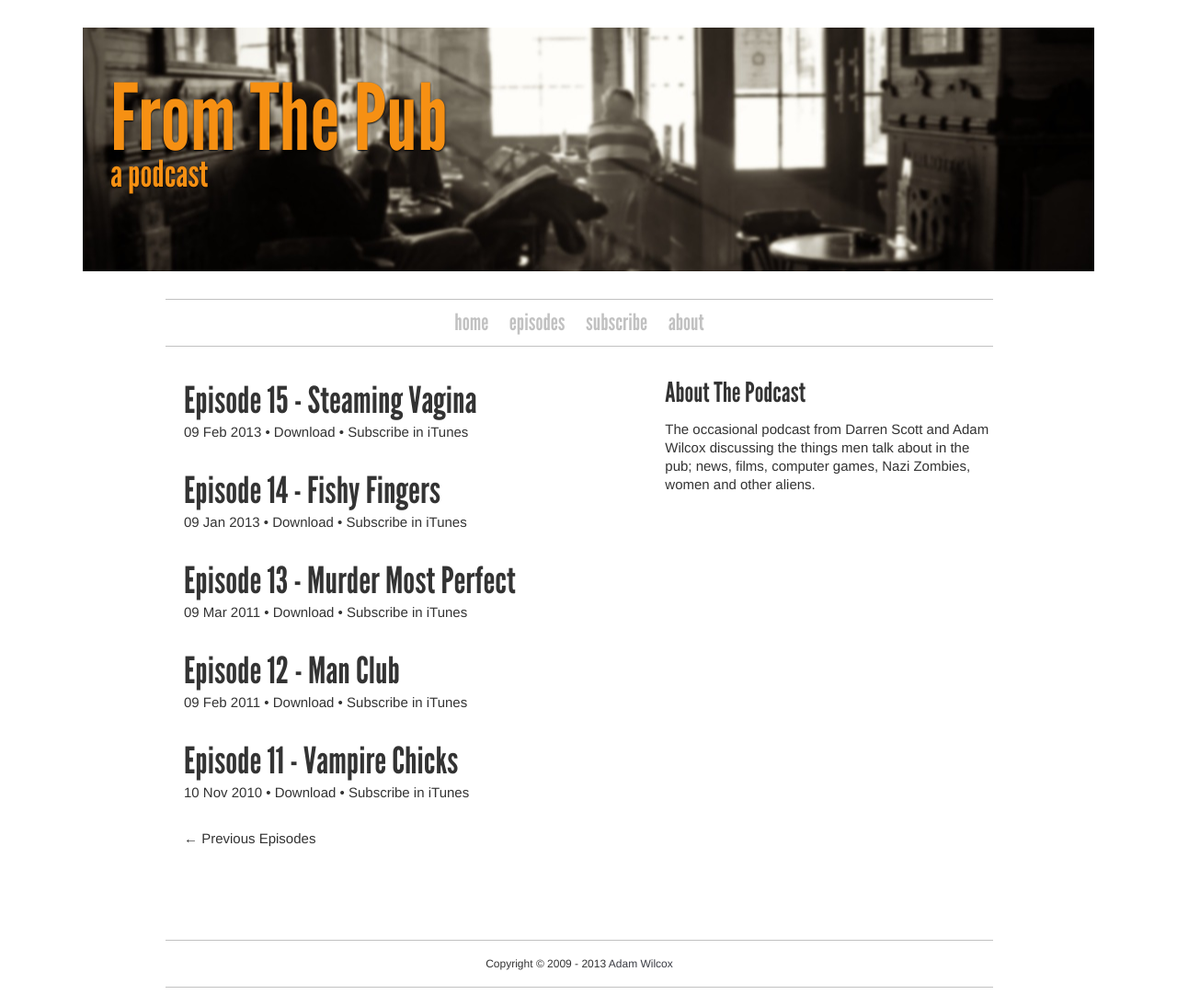
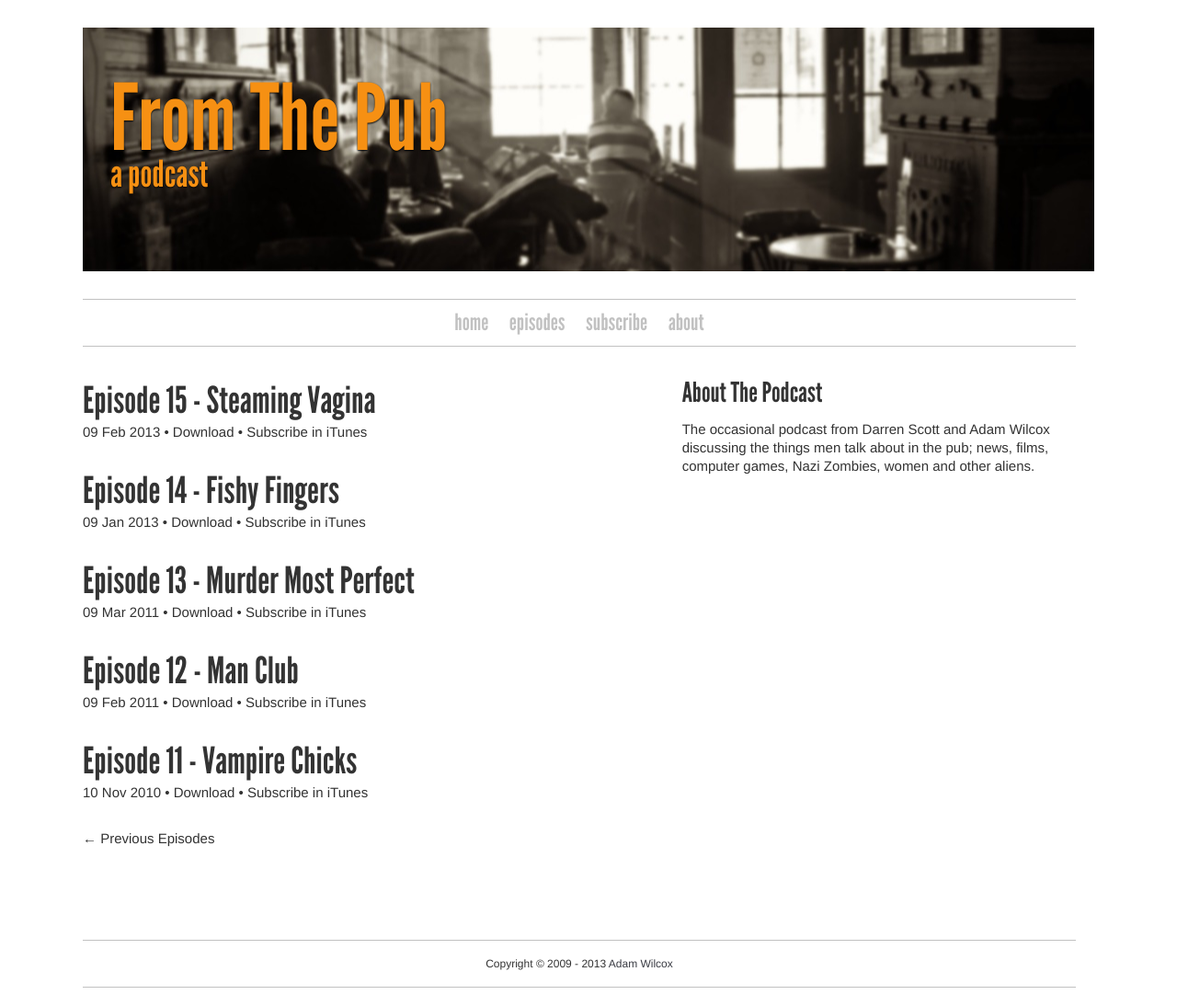
Before and after one commit to janicemvk/fromthepub, a Jekyll site: the page built from index.html, in a window 1280 px wide. Shown: the whole page at 92% size. Built offline with Jekyll 4.4.1, drawn with Linux system fonts in a browser that asks for light colours; comment, search, counter and statistics services are not loaded.

Commit message:
CSS fixes

```diff
--- a/assets/fromthepub.css
+++ b/assets/fromthepub.css
@@ -11,12 +11,13 @@ Last Update: 2013-04-02 12:45:52
 html,body,div,span,object,iframe,h1,h2,h3,h4,h5,h6,p,blockquote,pre,a,abbr,address,cite,code,del,dfn,em,img,ins,kbd,q,s,samp,small,strike,strong,sub,sup,tt,var,b,u,i,center,dl,dt,dd,ol,ul,li,fieldset,form,label,legend,table,caption,tbody,tfoot,thead,tr,th,td,article,aside,details,embed,figure,figcaption,footer,header,nav,section,time{border:0;font:inherit;font-size:100%;margin:0;padding:0;vertical-align:baseline}article,aside,details,figcaption,figure,footer,header,nav,section{display:block}body{line-height:1}ol,ul{list-style:none}blockquote,q{quotes:none}blockquote:before,blockquote:after,q:before,q:after{content:none}table{border-collapse:collapse;border-spacing:0}
 /* @end */
 
-/* Simple Grid */
+/* @group Simple Grid */
 *, *:after, *:before {-webkit-box-sizing: border-box;-moz-box-sizing: border-box;box-sizing: border-box;}body {margin: 0px;}[class*='col-'] {float: left;padding-right: 20px;}[class*='col-']:last-of-type {padding-right: 0px;}.grid {width: 100%;max-width: 1140px;min-width: 755px;margin: 0 auto;overflow: hidden;}.grid:after {content: "";display: table;clear: both;}.grid-pad {padding: 20px 20px 0px;}.grid-pad > [class*='col-']:last-of-type {padding-right: 20px;}.push-right {float: right;}
 /* Content Columns */
-.col-1-1 {width: 100%;}
-.col-5-12 {width: 41.66%;padding-left: 10px;}
-.col-7-12 {width: 58.33%}
+.col-1-1 {width: 100%;}.col-5-12 {width: 41.66%;padding-left: 10px;}.col-7-12 {width: 58.33%}
+/* Mobile */
+@media handheld, only screen and (max-width: 767px) {.grid {width: 100%;min-width: 0;margin-left: 0px;margin-right: 0px;padding-left: 0px;padding-right: 0px;}[class*='col-'] {width: auto;float: none;padding-left: 20px;padding-right: 20px;margin: 10px 0 10px 0px;}}
+/* @end */
 
 /* fromthepub.com CSS */
 
@@ -53,7 +54,6 @@ nav {
 	border-top-width: 1px;
 	border-bottom-color: rgba(105, 105, 105, 0.41);
 	border-top-color: rgba(105, 105, 105, 0.41);
-	max-width: 900px;
 	text-align: center;
 	padding: 10px 0;
 	margin: 0 auto 35px;
@@ -70,11 +70,8 @@ nav a {color: rgba(105, 105, 105, 0.41);}
 nav a:visited {color: rgba(105, 105, 105, 0.41);}
 nav a:hover {color: rgb(105, 105, 105);}
 
-.page {max-width: 900px;margin: 0 auto;padding: 0 10px;}
 .page h1 {font: 50px/50px leaguegothic, "Helvetica Neue", Helvetica, Arial, sans-serif;margin: 0 0 15px;}
-.page h2 {font: 30px/30px leaguegothic, "Helvetica Neue", Helvetica, Arial, sans-serif;
-margin: 0 0 15px;
-}
+.page h2 {font: 30px/30px leaguegothic, "Helvetica Neue", Helvetica, Arial, sans-serif;margin: 0 0 15px;}
 .page p {font: 15px/20px "Helvetica Neue", Arial, Helvetica, Geneva, sans-serif;margin: 0 0 15px;}
 
 .page ul {margin: -10px 0 20px;font: 15px/25px "Helvetica Neue", Helvetica, Arial, sans-serif;}
@@ -86,8 +83,8 @@ margin: 0 0 15px;
 
 article.episode {font: 15px/20px "Helvetica Neue", Arial, Helvetica, Geneva, sans-serif;margin: 0 0 30px;
 max-width: 850px}
-article.episode h1 {font: 40px leaguegothic, "Helvetica Neue", Helvetica, Arial, sans-serif;padding: 0;
-margin: 0;}
+article.episode h1 {font: 40px leaguegothic, "Helvetica Neue", Helvetica, Arial, sans-serif;padding: 0;margin: 0;}
+article h2 {padding: 20px 0 0;}
 article.episode a {text-decoration: none;color: #333;}
 article.episode a:visited {text-decoration: none;}
 article.episode a:hover {text-decoration: none;color: #f68512;-webkit-transition: color .25s}
@@ -101,7 +98,6 @@ footer {
 	text-align: center;
 	padding: 10px 0;
 	margin: 70px auto 20px;
-	max-width: 900px;
 }
 
 footer p,small {
@@ -109,9 +105,6 @@ footer p,small {
 	padding: 0 10px;
 	font: 12px/30px "Helvetica Neue", Arial, Helvetica, Geneva, sans-serif;
 }
-
-/* Simple Grid Mobile */
-@media handheld, only screen and (max-width: 767px) {.grid {width: 100%;min-width: 0;margin-left: 0px;margin-right: 0px;padding-left: 0px;padding-right: 0px;}[class*='col-'] {width: auto;float: none;padding-left: 20px;padding-right: 20px;margin: 10px 0 10px 0px;}}
 
 /* 320-pixel layout for iPhone-sized screens */
 @media (max-width: 320px) {
```
